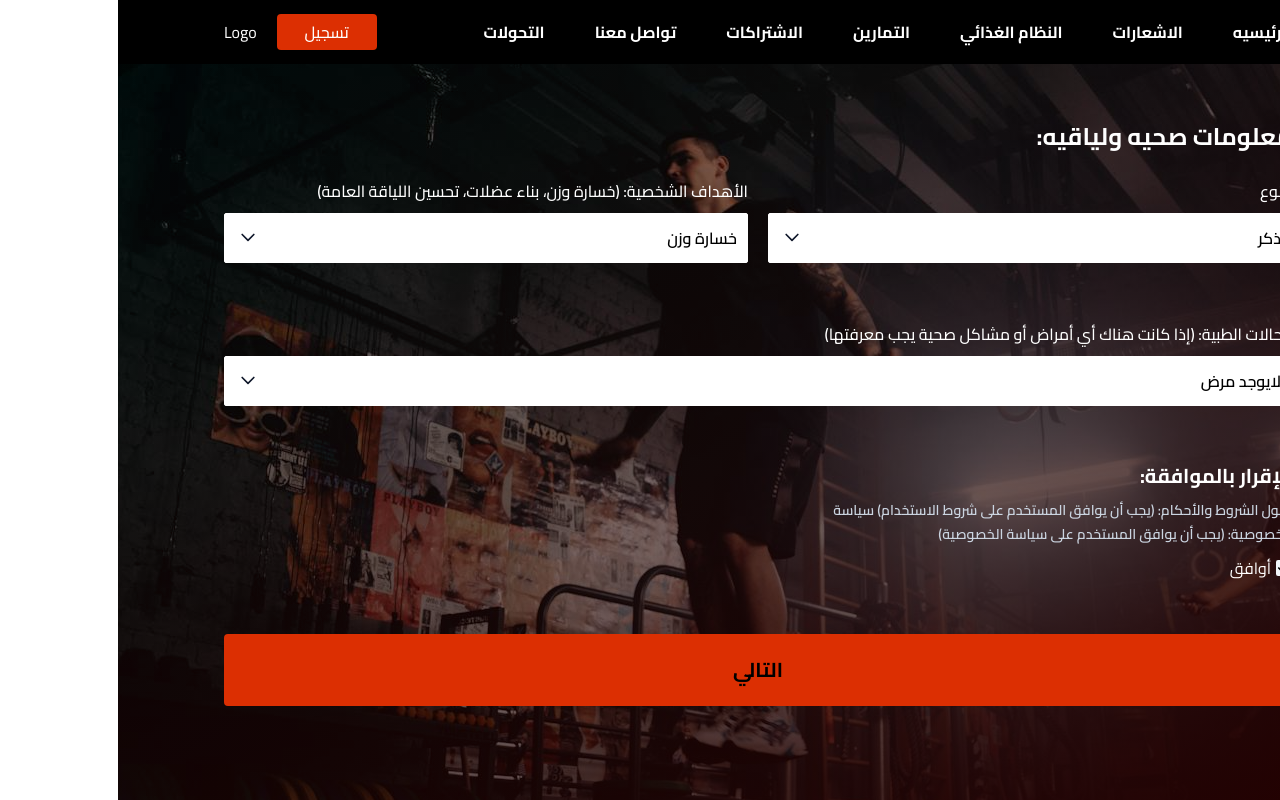
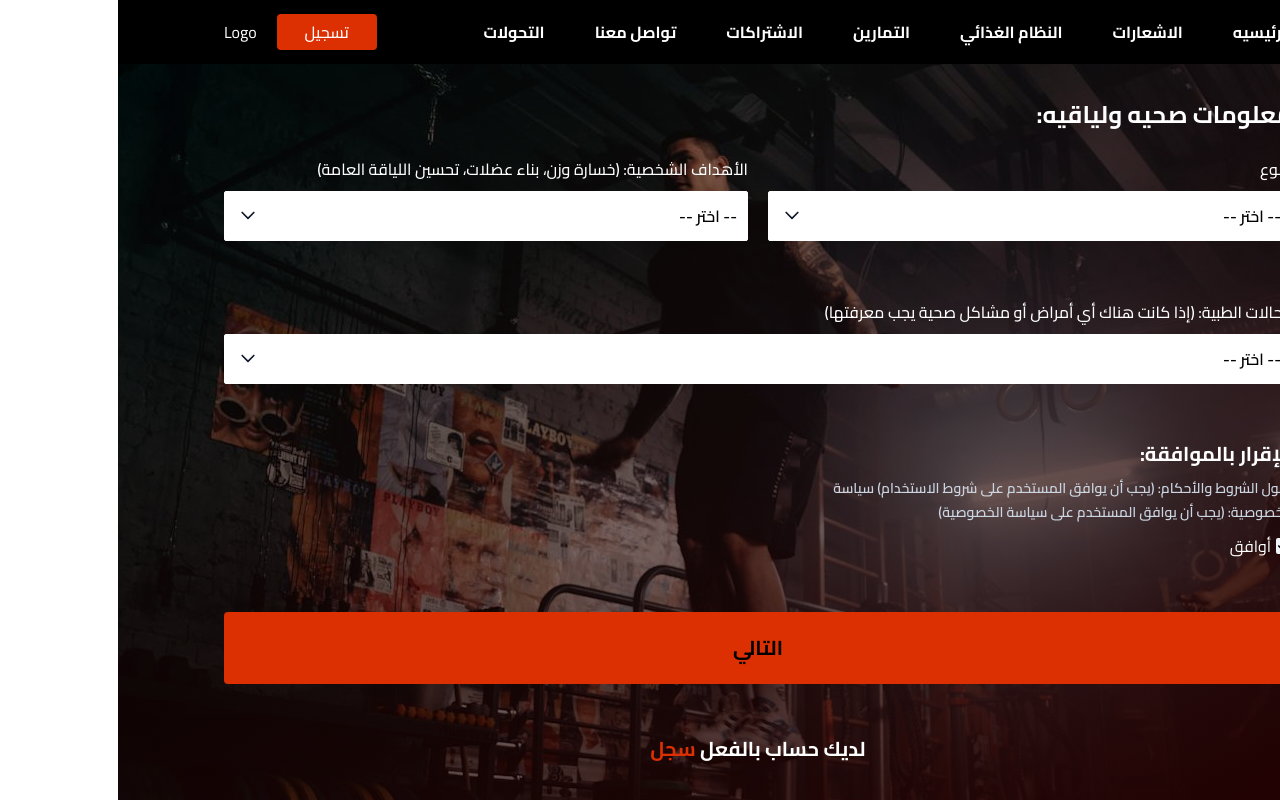
Before and after one commit to mustafa-khaled/GYM, a React (Vite) app: page /signUp in a window 1280 px wide. Built offline with nearby package versions, Linux system fonts and the light colour scheme.

Commit message:
create signup multi step form and handle errors

```diff
--- a/src/features/singup/SignUpForm.jsx
+++ b/src/features/singup/SignUpForm.jsx
@@ -1,90 +1,47 @@
 import { useState } from "react";
-import { useForm } from "react-hook-form";
-import { FaCheck } from "react-icons/fa6";
-import Button from "../../ui/Button";
-import SelectBox from "../../ui/SelectBox";
+import { useForm, FormProvider } from "react-hook-form";
+import { Link } from "react-router-dom";
+import Step1 from "./Step1";
+import Step2 from "./Step2";
 
-function SignUpForm() {
-  const [checked, setChecked] = useState(false);
-  const {
-    register,
-    handleSubmit,
-    formState: { errors },
-  } = useForm();
+const MultiStepForm = () => {
+  const methods = useForm();
+  const [step, setStep] = useState(1);
+  const [formData, setFormData] = useState({});
 
-  const toggleChecked = () => setChecked((prev) => !prev);
+  const nextStep = (data) => {
+    setFormData({ ...formData, ...data });
+    setStep(step + 1);
+  };
 
-  const onSubmit = (data) => {
-    console.log(data);
+  const previousStep = () => setStep(step - 1);
+
+  const submitForm = (data) => {
+    const finalData = { ...formData, ...data };
+    console.log("Final Form Data:", finalData);
   };
 
   return (
-    <section className="relative text-[#fff]">
-      <h1 className="mb-[30px] text-[24px] font-[700] leading-[24px]">
-        معلومات صحيه ولياقيه:
-      </h1>
-      <form
-        onSubmit={handleSubmit(onSubmit)}
-        className="grid h-[70vh] grid-cols-1 gap-[20px] lg:grid-cols-2"
-      >
-        <SelectBox
-          options={["ذكر", "انثي"]}
-          label={"النوع"}
-          name="gender"
-          register={register}
-          validationRules={{ required: "هذا الحقل مطلوب" }}
-          error={errors?.gender?.message}
-        />
-        <SelectBox
-          options={["خسارة وزن", "بناء عضلات", "تحسين اللياقة العامة"]}
-          label={
-            "الأهداف الشخصية: (خسارة وزن، بناء عضلات، تحسين اللياقة العامة)"
-          }
-          name="goal"
-          register={register}
-          validationRules={{ required: "هذا الحقل مطلوب" }}
-          error={errors?.goal?.message}
-        />
+    <FormProvider {...methods}>
+      <section className="relative text-[#fff]">
+        <h1 className="mb-[30px] text-[24px] font-[700] leading-[24px]">
+          {step === 1 && "معلومات صحيه ولياقيه:"}
+          {step === 2 && "البيانات الاساسيه"}
+        </h1>
+        {step === 1 && <Step1 nextStep={nextStep} />}
+        {step === 2 && (
+          <Step2 previousStep={previousStep} submitForm={submitForm} />
+        )}
 
-        <div className="col-span-1 lg:col-span-2">
-          <SelectBox
-            options={["لايوجد مرض", "لدي مرض"]}
-            label={
-              "الحالات الطبية: (إذا كانت هناك أي أمراض أو مشاكل صحية يجب معرفتها)"
-            }
-            name="medicalCondition"
-            register={register}
-            validationRules={{ required: "هذا الحقل مطلوب" }}
-            error={errors?.medicalCondition?.message}
-          />
-        </div>
+        <p className="mt-[20px] text-center text-[20px] font-[700] leading-[24px]">
+          لديك حساب بالفعل{" "}
+          <Link to="/login" className="text-primary">
+            سجل
+          </Link>
+        </p>
+      </section>
+    </FormProvider>
+  );
+};
 
-        <div className="flex flex-col gap-[10px]">
-          <h3 className="text-[20px] font-[700] leading-[24px]">
-            الإقرار بالموافقة:
-          </h3>
-          <p className="text-[14px] font-[600] leading-[24px] text-slate-300">
-            قبول الشروط والأحكام: (يجب أن يوافق المستخدم على شروط الاستخدام)
-            سياسة الخصوصية: (يجب أن يوافق المستخدم على سياسة الخصوصية)
-          </p>
-          <div className="flex items-center gap-[5px]" onClick={toggleChecked}>
-            <div
-              className={`flex h-4 w-4 items-center justify-center rounded-sm text-sm ${checked ? "bg-primary" : "bg-slate-100"} text-[#000]`}
-            >
-              <FaCheck />
-            </div>
-            <label>أوافق</label>
-          </div>
-        </div>
-
-        <div className="col-span-1 lg:col-span-2">
-          <Button type="submit" variant="tertiary">
-            التالي
-          </Button>
-        </div>
-      </form>
-    </section>
-  );
-}
-
-export default SignUpForm;
+export default MultiStepForm;
--- /dev/null
+++ b/src/features/singup/Step1.jsx
@@ -0,0 +1,88 @@
+import { useState } from "react";
+import { FaCheck } from "react-icons/fa6";
+import { useFormContext } from "react-hook-form";
+
+import Button from "../../ui/Button";
+import SelectBox from "../../ui/SelectBox";
+
+function Step1({ nextStep }) {
+  const {
+    register,
+    handleSubmit,
+    formState: { errors },
+  } = useFormContext();
+
+  const [checked, setChecked] = useState(false);
+  const toggleChecked = () => setChecked((prev) => !prev);
+
+  const onSubmit = (data) => {
+    if (!Object.keys(errors).length) {
+      nextStep(data);
+    }
+  };
+
+  return (
+    <form
+      onSubmit={handleSubmit(onSubmit)}
+      className="grid min-h-[70vh] grid-cols-1 gap-[20px] lg:grid-cols-2"
+    >
+      <SelectBox
+        options={["ذكر", "انثي"]}
+        label={"النوع"}
+        name="gender"
+        register={register}
+        validationRules={{ required: "هذا الحقل مطلوب" }}
+        error={errors?.gender?.message}
+      />
+      <SelectBox
+        options={["خسارة وزن", "بناء عضلات", "تحسين اللياقة العامة"]}
+        label={"الأهداف الشخصية: (خسارة وزن، بناء عضلات، تحسين اللياقة العامة)"}
+        name="goal"
+        register={register}
+        validationRules={{ required: "هذا الحقل مطلوب" }}
+        error={errors?.goal?.message}
+      />
+
+      <div className="col-span-1 lg:col-span-2">
+        <SelectBox
+          options={["لايوجد مرض", "لدي مرض"]}
+          label={
+            "الحالات الطبية: (إذا كانت هناك أي أمراض أو مشاكل صحية يجب معرفتها)"
+          }
+          name="medicalCondition"
+          register={register}
+          validationRules={{ required: "هذا الحقل مطلوب" }}
+          error={errors?.medicalCondition?.message}
+        />
+      </div>
+
+      <div className="flex flex-col gap-[10px]">
+        <h3 className="text-[20px] font-[700] leading-[24px]">
+          الإقرار بالموافقة:
+        </h3>
+        <p className="text-[14px] font-[600] leading-[24px] text-slate-300">
+          قبول الشروط والأحكام: (يجب أن يوافق المستخدم على شروط الاستخدام) سياسة
+          الخصوصية: (يجب أن يوافق المستخدم على سياسة الخصوصية)
+        </p>
+        <div className="flex items-center gap-[5px]" onClick={toggleChecked}>
+          <div
+            className={`flex h-4 w-4 items-center justify-center rounded-sm text-sm ${
+              checked ? "bg-primary" : "bg-slate-100"
+            } text-[#000]`}
+          >
+            <FaCheck />
+          </div>
+          <label>أوافق</label>
+        </div>
+      </div>
+
+      <div className="col-span-1 lg:col-span-2">
+        <Button type="submit" variant="tertiary">
+          التالي
+        </Button>
+      </div>
+    </form>
+  );
+}
+
+export default Step1;
--- /dev/null
+++ b/src/features/singup/Step2.jsx
@@ -0,0 +1,93 @@
+import { useFormContext } from "react-hook-form";
+import { EMAIL_REGEX } from "../../utils/constant";
+import { isOnlySpaces } from "../../utils/helpers";
+
+import Button from "../../ui/Button";
+import Input from "../../ui/Input";
+
+function Step2({ previousStep, submitForm }) {
+  const {
+    register,
+    handleSubmit,
+    formState: { errors },
+    watch,
+  } = useFormContext();
+
+  const onSubmit = (data) => {
+    submitForm(data);
+  };
+
+  const password = watch("password");
+
+  return (
+    <form
+      onSubmit={handleSubmit(onSubmit)}
+      className="grid min-h-[70vh] grid-cols-1 gap-[20px] lg:grid-cols-2"
+    >
+      <Input
+        label={"الأسم بالكامل (الاسم الأول واسم العائلة)"}
+        name="name"
+        register={register}
+        validationRules={{
+          validate: {
+            noOnlySpaces: (value) => !isOnlySpaces(value) || "حقل غير صالح",
+          },
+          required: "هذا الحقل مطلوب",
+        }}
+        placeholder="الاسم بالكامل"
+        error={errors?.name?.message}
+      />
+
+      <Input
+        label={"البريد الإلكتروني (لتواصل المعلومات أو تأكيد التسجيل)"}
+        name="email"
+        register={register}
+        validationRules={{
+          required: "هذا الحقل مطلوب",
+          pattern: {
+            value: EMAIL_REGEX,
+            message: "بريد الكتروني غير صالح",
+          },
+        }}
+        placeholder="البريد الالكتروني"
+        error={errors?.email?.message}
+      />
+
+      <Input
+        label={"كلمة المرور: (لإنشاء حساب آمن)"}
+        name="password"
+        register={register}
+        validationRules={{
+          validate: {
+            noOnlySpaces: (value) => !isOnlySpaces(value) || "حقل غير صالح",
+          },
+          required: "هذا الحقل مطلوب",
+        }}
+        placeholder="كلمه المرور"
+        error={errors?.password?.message}
+        type="password"
+      />
+
+      <Input
+        label={"تأكيد كلمة المرور: (للتأكد من عدم وجود أخط"}
+        name="confirmPassword"
+        register={register}
+        validationRules={{
+          required: "هذا الحقل مطلوب",
+          validate: (value) => value === password || "كلمه المرور غير متطابقه",
+        }}
+        placeholder="تأكيد كلمه المرور"
+        error={errors?.confirmPassword?.message}
+        type="password"
+      />
+
+      <div className="col-span-1 lg:col-span-2">
+        <Button type="submit" variant="tertiary">
+          تسجيل
+        </Button>
+      </div>
+    </form>
+  );
+}
+
+export default Step2;
--- a/src/index.css
+++ b/src/index.css
@@ -13,7 +13,7 @@
 
 @layer components {
   .form-input {
-    @apply mt-[10px] h-[30px] w-full rounded-sm border border-[#fff] bg-[#fff] px-[10px] outline-none placeholder:text-sm focus:border-primary md:h-[50px];
+    @apply mt-[10px] h-[30px] w-full rounded-sm border border-[#fff] bg-[#fff] px-[10px] text-slate-600 outline-none placeholder:text-sm focus:border-primary md:h-[50px];
   }
 }
 
--- a/src/ui/SelectBox.jsx
+++ b/src/ui/SelectBox.jsx
@@ -24,8 +24,12 @@ function SelectBox({ options, label, name, register, validationRules, error }) {
 
         <select
           className="form-input cursor-pointer appearance-none font-[600] text-[#000]"
-          {...register(name, validationRules)} // Use name and validation rules here
+          {...register(name, validationRules)}
+          defaultValue=""
         >
+          <option value="" disabled>
+            -- اختر --
+          </option>
           {options?.map((option) => (
             <option key={option} value={option}>
               {option}
--- /dev/null
+++ b/src/utils/constant.js
@@ -0,0 +1 @@
+export const EMAIL_REGEX = /^[A-Z0-9._%+-]+@[A-Z0-9.-]+\.[A-Z]{2,4}$/i;
--- /dev/null
+++ b/src/utils/helpers.js
@@ -0,0 +1,3 @@
+export const isOnlySpaces = (value) => {
+  return !value?.trim();
+};
```
Also changed, not shown: src/ui/Input.jsx (+13 -2 lines), src/ui/home/FAQSection.jsx (+21 -13 lines).
